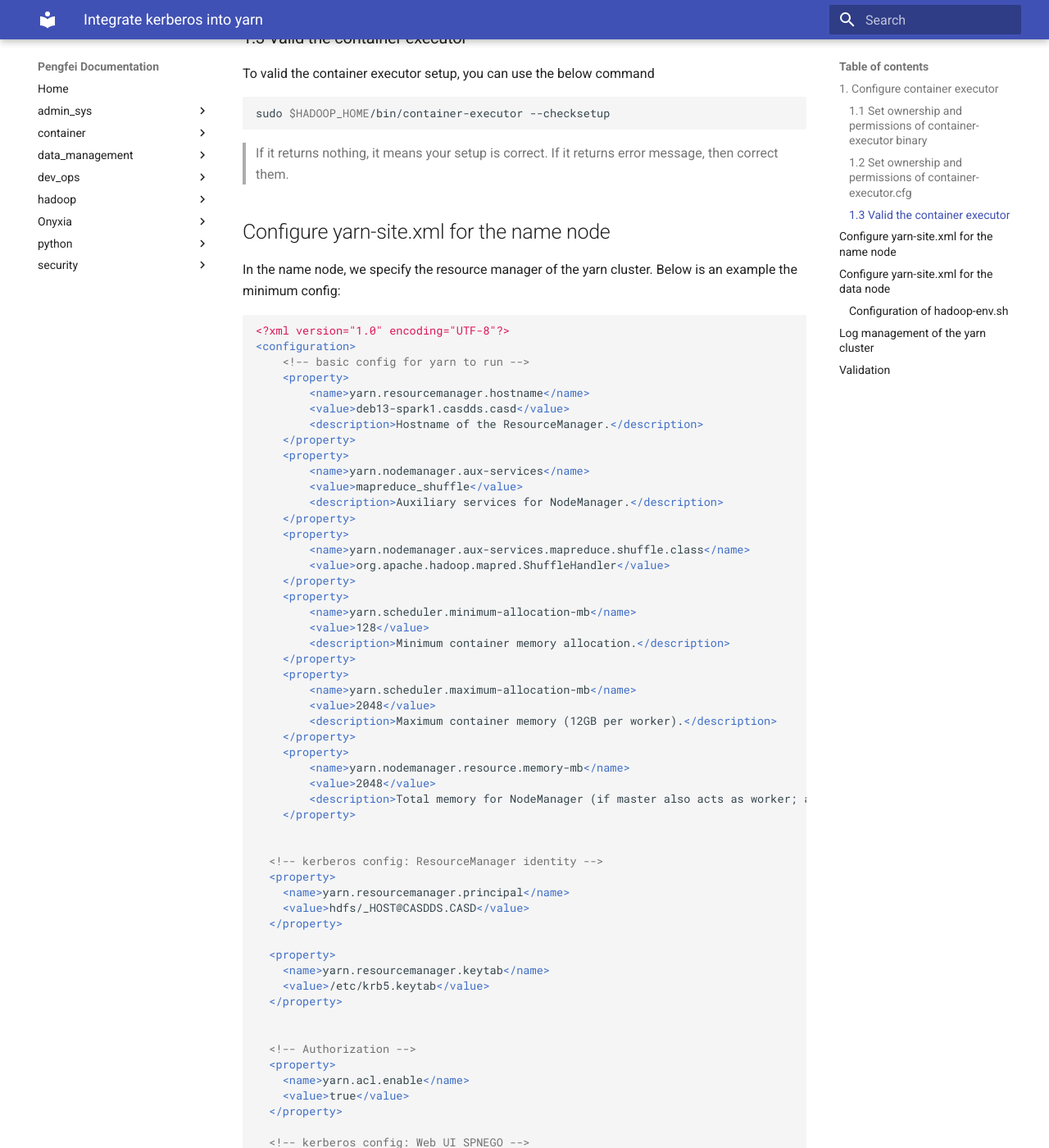
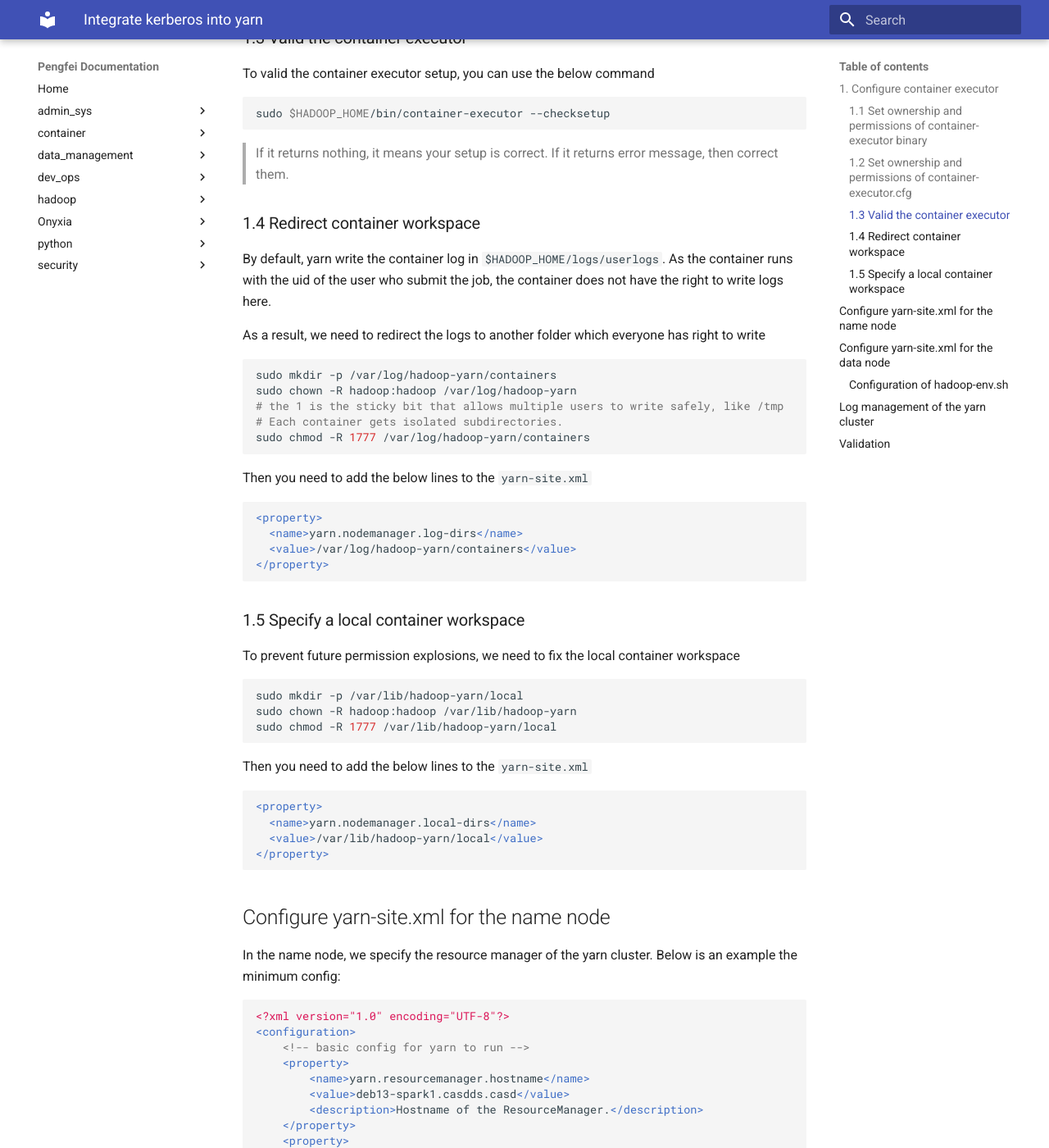
Before and after one commit to pengfei99/doc_center, an MkDocs documentation site: the page built from docs/hadoop/kerberos_integration/06.Integrate_kerberos_in_yarn.md, in a window 1280 px wide and 1400 px high, scrolled down 2157 px. Shown: the whole window at 82% size. Built offline with MkDocs 1.6.1 and Material for MkDocs 9.7.7, drawn with Linux system fonts in a browser that asks for light colours.

Commit message:
update yarn docs

````diff
--- a/docs/hadoop/kerberos_integration/06.Integrate_kerberos_in_yarn.md
+++ b/docs/hadoop/kerberos_integration/06.Integrate_kerberos_in_yarn.md
@@ -105,7 +105,48 @@ To valid the container executor setup, you can use the below command
 sudo $HADOOP_HOME/bin/container-executor --checksetup
 ```
 > If it returns nothing, it means your setup is correct. If it returns error message, then correct them.
->
+
+### 1.4 Redirect container workspace
+
+By default, yarn write the container log in `$HADOOP_HOME/logs/userlogs`. As the container runs with the uid of the
+user who submit the job, the container does not have the right to write logs here.
+
+As a result, we need to redirect the logs to another folder which everyone has right to write
+```shell
+sudo mkdir -p /var/log/hadoop-yarn/containers
+sudo chown -R hadoop:hadoop /var/log/hadoop-yarn
+# the 1 is the sticky bit that allows multiple users to write safely, like /tmp
+# Each container gets isolated subdirectories.
+sudo chmod -R 1777 /var/log/hadoop-yarn/containers
+```
+
+Then you need to add the below lines to the `yarn-site.xml`
+```xml
+<property>
+  <name>yarn.nodemanager.log-dirs</name>
+  <value>/var/log/hadoop-yarn/containers</value>
+</property>
+```
+
+### 1.5 Specify a local container workspace
+
+To prevent future permission explosions, we need to fix the local container workspace
+
+```shell
+sudo mkdir -p /var/lib/hadoop-yarn/local
+sudo chown -R hadoop:hadoop /var/lib/hadoop-yarn
+sudo chmod -R 1777 /var/lib/hadoop-yarn/local
+
+```
+Then you need to add the below lines to the `yarn-site.xml`
+
+```xml
+<property>
+  <name>yarn.nodemanager.local-dirs</name>
+  <value>/var/lib/hadoop-yarn/local</value>
+</property>
+
+```
 
 ## Configure yarn-site.xml for the name node
 
````
Also changed, not shown: docs/hadoop/cluster_clients/01.Install_hdfs_clients.md (deleted, +0 -75 lines), docs/hadoop/cluster_clients/01.Install_hdfs_spark_clients_for_linux.md (added, +343 -0 lines), docs/hadoop/cluster_clients/02.Install_hdfs_spark_client_for_windows.md (added, +13 -0 lines).
